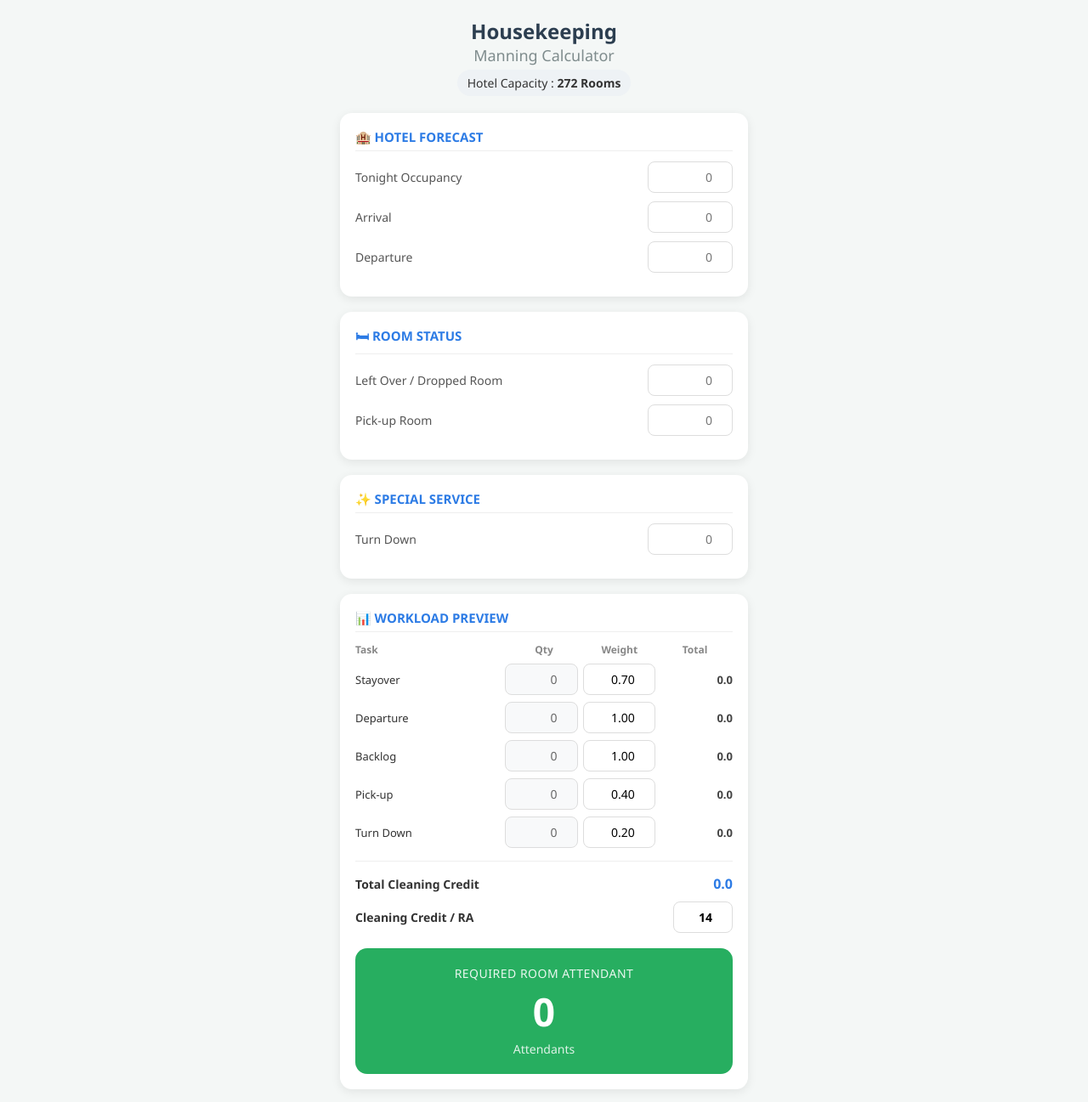
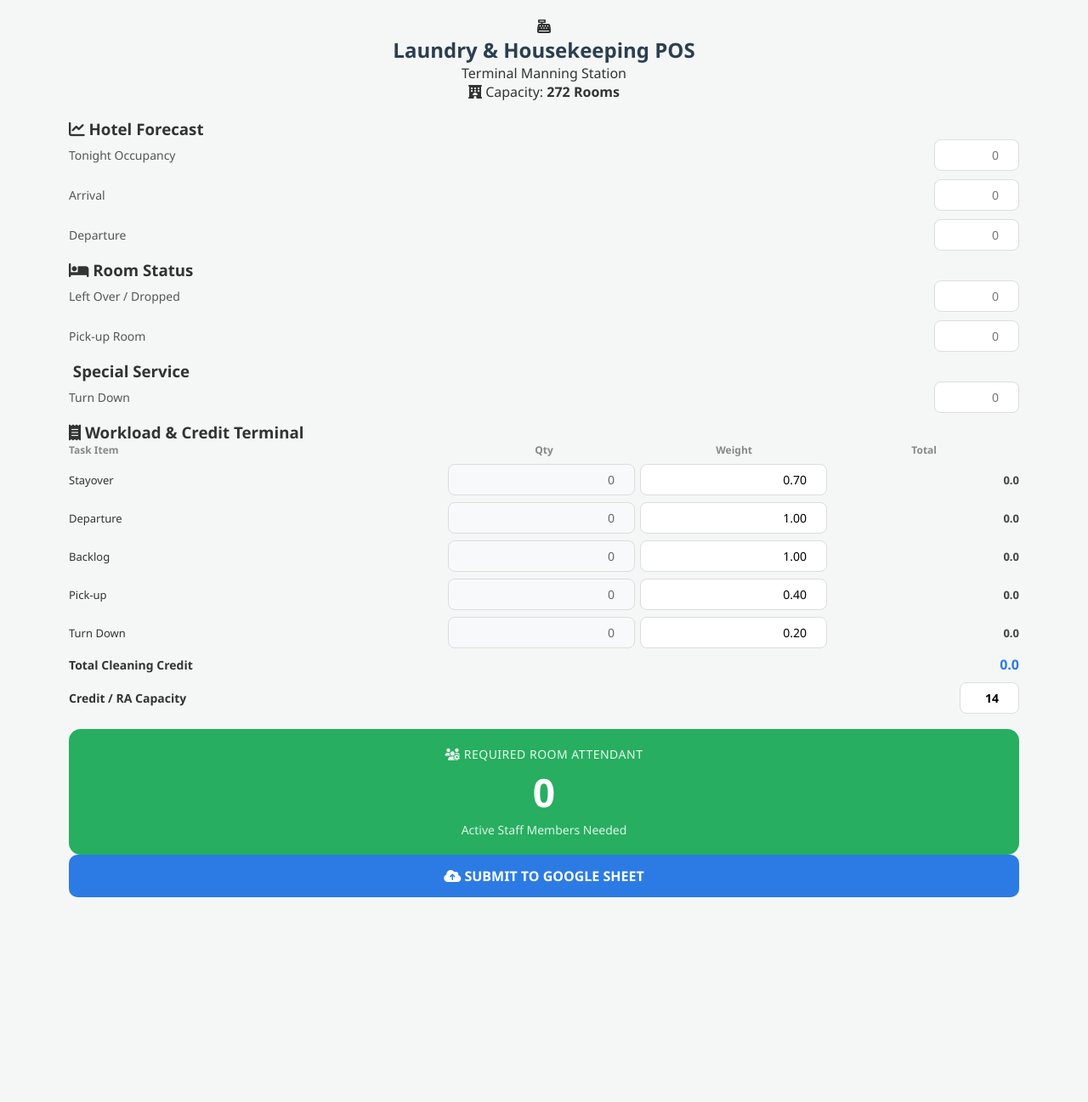
Before and after one commit to SUASTRA50/HK-Manning-Calculator, a plain HTML site: page index.html in a window 1280 px wide. Shown: the top 1297 px of the page at 85% size. After the commit the page ends 1076 px from the top, so only its background shows below. Drawn offline with Linux system fonts and the light colour scheme.

Commit message:
Update index.html

```diff
--- a/index.html
+++ b/index.html
@@ -3,68 +3,89 @@
 <head>
     <meta charset="UTF-8">
     <meta name="viewport" content="width=device-width, initial-scale=1.0">
-    <title>Housekeeping Manning Calculator</title>
+    <title>Laundry POS - Housekeeping Manning</title>
     <link rel="stylesheet" href="style.css">
+    <!-- FontAwesome untuk Icon POS -->
+    <link rel="stylesheet" href="https://cdnjs.cloudflare.com/ajax/libs/font-awesome/6.4.0/css/all.min.css">
 </head>
 <body>
 
-<div class="container">
-    <header>
-        <h1>Housekeeping</h1>
-        <h2>Manning Calculator</h2>
-        <p class="capacity">Hotel Capacity : <b>272 Rooms</b></p>
+<div class="pos-container">
+
+    <!-- POS HEADER -->
+    <header class="pos-header">
+        <div class="brand">
+            <i class="fa-solid fa-cash-register"></i>
+            <div>
+                <h1>Laundry & Housekeeping POS</h1>
+                <p>Terminal Manning Station</p>
+            </div>
+        </div>
+        <div class="pos-badge">
+            <i class="fa-solid fa-hotel"></i> Capacity: <b>272 Rooms</b>
+        </div>
     </header>
 
+    <div class="pos-grid">
+
+        <!-- LEFT PANEL: INPUT PARAMETERS -->
+        <div class="left-panel">
+
             <!-- HOTEL FORECAST -->
-    <section class="card">
-        <h3>🏨 HOTEL FORECAST</h3>
+            <div class="pos-card">
+                <h3><i class="fa-solid fa-chart-line"></i> Hotel Forecast</h3>
                 <div class="input-group">
-            <label for="tonightOcc">Tonight Occupancy</label>
+                    <label>Tonight Occupancy</label>
                     <input type="number" id="tonightOcc" placeholder="0" min="0">
                 </div>
                 <div class="input-group">
-            <label for="arrival">Arrival</label>
+                    <label>Arrival</label>
                     <input type="number" id="arrival" placeholder="0" min="0">
                 </div>
                 <div class="input-group">
-            <label for="departure">Departure</label>
+                    <label>Departure</label>
                     <input type="number" id="departure" placeholder="0" min="0">
                 </div>
-    </section>
+            </div>
 
             <!-- ROOM STATUS -->
-    <section class="card">
-        <h3>🛏 ROOM STATUS</h3>
+            <div class="pos-card">
+                <h3><i class="fa-solid fa-bed"></i> Room Status</h3>
                 <div class="input-group">
-            <label for="backlog">Left Over / Dropped Room</label>
+                    <label>Left Over / Dropped</label>
                     <input type="number" id="backlog" placeholder="0" min="0">
                 </div>
                 <div class="input-group">
-            <label for="pickup">Pick-up Room</label>
+                    <label>Pick-up Room</label>
                     <input type="number" id="pickup" placeholder="0" min="0">
                 </div>
-    </section>
+            </div>
 
             <!-- SPECIAL SERVICE -->
-    <section class="card">
-        <h3>✨ SPECIAL SERVICE</h3>
+            <div class="pos-card">
+                <h3><i class="fa-solid fa-sparkles"></i> Special Service</h3>
                 <div class="input-group">
-            <label for="turndown">Turn Down</label>
+                    <label>Turn Down</label>
                     <input type="number" id="turndown" placeholder="0" min="0">
                 </div>
-    </section>
+            </div>
 
-    <!-- WORKLOAD PREVIEW -->
-    <section class="card">
-        <h3>📊 WORKLOAD PREVIEW</h3>
+        </div>
+
+        <!-- RIGHT PANEL: WORKLOAD PREVIEW & RECEIPT SUMMARY -->
+        <div class="right-panel">
+
+            <div class="pos-card receipt-card">
+                <h3><i class="fa-solid fa-receipt"></i> Workload & Credit Terminal</h3>
 
                 <div class="table-header">
-            <span>Task</span>
+                    <span>Task Item</span>
                     <span>Qty</span>
                     <span>Weight</span>
                     <span>Total</span>
                 </div>
 
+                <!-- Stayover -->
                 <div class="row">
                     <span class="task-name">Stayover</span>
                     <input id="stayQty" type="number" readonly placeholder="0">
@@ -72,6 +93,7 @@
                     <span id="stayTotal" class="subtotal">0.0</span>
                 </div>
 
+                <!-- Departure -->
                 <div class="row">
                     <span class="task-name">Departure</span>
                     <input id="depQty" type="number" readonly placeholder="0">
@@ -79,6 +101,7 @@
                     <span id="depTotal" class="subtotal">0.0</span>
                 </div>
 
+                <!-- Backlog -->
                 <div class="row">
                     <span class="task-name">Backlog</span>
                     <input id="backQty" type="number" readonly placeholder="0">
@@ -86,6 +109,7 @@
                     <span id="backTotal" class="subtotal">0.0</span>
                 </div>
 
+                <!-- Pick-up -->
                 <div class="row">
                     <span class="task-name">Pick-up</span>
                     <input id="pickQty" type="number" readonly placeholder="0">
@@ -93,6 +117,7 @@
                     <span id="pickTotal" class="subtotal">0.0</span>
                 </div>
 
+                <!-- Turn Down -->
                 <div class="row">
                     <span class="task-name">Turn Down</span>
                     <input id="turnQty" type="number" readonly placeholder="0">
@@ -100,29 +125,36 @@
                     <span id="turnTotal" class="subtotal">0.0</span>
                 </div>
 
-        <hr>
+                <div class="receipt-divider"></div>
 
+                <!-- Summary Totals -->
                 <div class="summary">
                     <label>Total Cleaning Credit</label>
                     <span id="totalCleaning" class="total-badge">0.0</span>
                 </div>
 
                 <div class="summary">
-            <label for="creditRA">Cleaning Credit / RA</label>
+                    <label for="creditRA">Credit / RA Capacity</label>
                     <input id="creditRA" type="number" value="14" class="credit-box">
                 </div>
 
-        <!-- Highlight Result Card -->
+                <!-- POS Result Screen -->
                 <div class="staff-card">
-            <div class="staff-title">Required Room Attendant</div>
+                    <div class="staff-title"><i class="fa-solid fa-users-gear"></i> Required Room Attendant</div>
                     <div class="staff-value">
                         <span id="requiredRA">0</span>
                     </div>
-            <div class="staff-unit">Attendants</div>
+                    <div class="staff-unit">Active Staff Members Needed</div>
                 </div>
-    </section>
 
-    <button id="submitBtn">SUBMIT TO GOOGLE SHEET</button>
+                <button id="submitBtn">
+                    <i class="fa-solid fa-cloud-arrow-up"></i> SUBMIT TO GOOGLE SHEET
+                </button>
+            </div>
+
+        </div>
+
+    </div>
 </div>
 
 <script src="script.js"></script>
```
Lines whose indentation alone changed are shown as unchanged.
